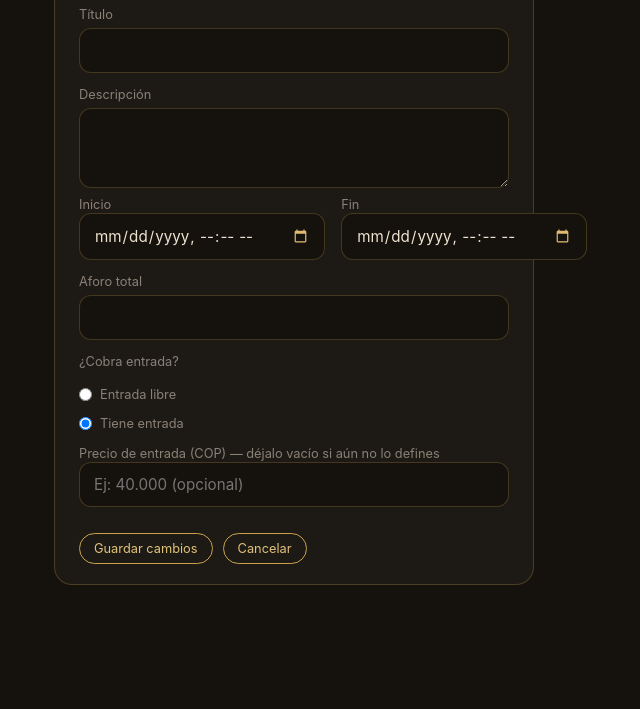
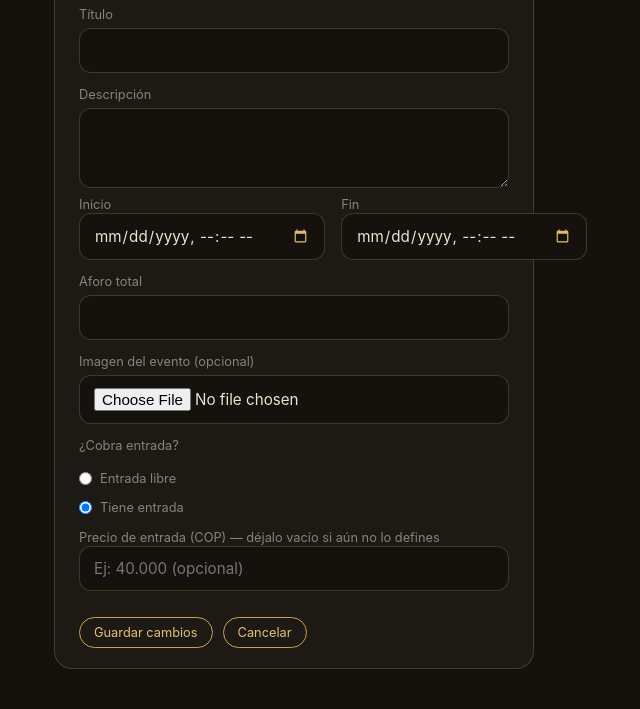
Before and after one commit to Nico752-M/Jorge-web, a Flask app: template Oracle/templates/evento_editar.html in a window 1280 px wide. Shown: the part 146-855 px from the top of the page, without its empty margins (68-708 px from the left). Before the commit the page ends 731 px from the top, so only its background shows below. Run offline with Flask 3, Linux system fonts and the light colour scheme; the template is opened without the code that fills it, so the values that code supplies are empty.

Commit message:
Agregar imagenes
Este es el primer commit en donde se busca agregar las imagenes para cada evento

```diff
--- a/Oracle/app.py
+++ b/Oracle/app.py
@@ -29,6 +29,24 @@ app.secret_key = os.environ.get("SECRET_KEY", "cambia-esto-por-algo-largo-y-alea
 # ---- Ruta oculta del panel: cámbiala antes de publicar el sitio ----
 ADMIN_PREFIX = "/panel-cr8x"
 
+# ---- Imágenes de eventos que sube el admin (opcional; si no sube ninguna se usa la foto por defecto) ----
+CARPETA_IMAGENES_EVENTOS = os.path.join(app.static_folder, "images", "eventos")
+os.makedirs(CARPETA_IMAGENES_EVENTOS, exist_ok=True)
+EXTENSIONES_IMAGEN_PERMITIDAS = {"png", "jpg", "jpeg", "webp"}
+
+
+def guardar_imagen_evento(archivo):
+    """Guarda la imagen que subió el admin para un evento (si mandó una válida)
+    y devuelve la ruta relativa para guardar en IMAGEN_URL (ej: 'images/eventos/xxxx.jpg').
+    Si no mandó archivo o la extensión no es válida, devuelve None."""
+    if not archivo or not archivo.filename:
+        return None
+    extension = archivo.filename.rsplit(".", 1)[-1].lower() if "." in archivo.filename else ""
+    if extension not in EXTENSIONES_IMAGEN_PERMITIDAS:
+        return None
+    nombre_archivo = f"{secrets.token_hex(8)}.{extension}"
+    archivo.save(os.path.join(CARPETA_IMAGENES_EVENTOS, nombre_archivo))
+    return f"images/eventos/{nombre_archivo}"
 
 def leer_entrada_desde_form(form):
     """Lee ENTRADA_ESTADO y PRECIO_ENTRADA del formulario de un evento.
@@ -335,6 +353,7 @@ def evento_nuevo():
         aforo_total = request.form["aforo_total"]
         visible_publico = 1 if request.form.get("visible_publico") == "on" else 0
         entrada_estado, precio_entrada = leer_entrada_desde_form(request.form)
+        imagen_url = guardar_imagen_evento(request.files.get("imagen"))
 
         inicio_str = f"{fecha_inicio} {hora_inicio}"
         fin_str = f"{fecha_fin} {hora_fin}"
@@ -359,11 +378,11 @@ def evento_nuevo():
 
         cur.execute(
             """INSERT INTO EVENTOS (TIPO, TITULO, DESCRIPCION, FECHA_INICIO, FECHA_FIN,
-                                     AFORO_TOTAL, AFORO_DISPONIBLE, VISIBLE_PUBLICO, ENTRADA_ESTADO, PRECIO_ENTRADA, CREADO_POR)
+                                     AFORO_TOTAL, AFORO_DISPONIBLE, VISIBLE_PUBLICO, ENTRADA_ESTADO, PRECIO_ENTRADA, IMAGEN_URL, CREADO_POR)
                VALUES ('CUPOS', :titulo, :descripcion,
                        TO_TIMESTAMP(:inicio, 'YYYY-MM-DD HH24:MI'),
                        TO_TIMESTAMP(:fin, 'YYYY-MM-DD HH24:MI'),
-                       :aforo, :aforo, :visible, :entrada_estado, :precio_entrada, :admin_id)""",
+                       :aforo, :aforo, :visible, :entrada_estado, :precio_entrada, :imagen_url, :admin_id)""",
             titulo=titulo,
             descripcion=descripcion or None,
             inicio=inicio_str,
@@ -372,6 +391,7 @@ def evento_nuevo():
             visible=visible_publico,
             entrada_estado=entrada_estado,
             precio_entrada=precio_entrada,
+            imagen_url=imagen_url,
             admin_id=session["admin_id"],
         )
         conn.commit()
@@ -395,8 +415,8 @@ def editar_evento(evento_id):
         aforo_total = int(request.form.get("aforo_total"))
         entrada_estado, precio_entrada = leer_entrada_desde_form(request.form)
 
-        cur.execute("SELECT AFORO_TOTAL, AFORO_DISPONIBLE FROM EVENTOS WHERE ID = :id", id=evento_id)
-        total_actual, disp_actual = cur.fetchone()
+        cur.execute("SELECT AFORO_TOTAL, AFORO_DISPONIBLE, IMAGEN_URL FROM EVENTOS WHERE ID = :id", id=evento_id)
+        total_actual, disp_actual, imagen_actual = cur.fetchone()
         confirmados = total_actual - disp_actual   # gente que ya tiene su cupo, no se puede tocar
 
         if aforo_total < confirmados:
@@ -404,17 +424,28 @@ def editar_evento(evento_id):
             cur.close(); conn.close()
             return redirect(url_for("editar_evento", evento_id=evento_id))
 
+        nueva_imagen = guardar_imagen_evento(request.files.get("imagen"))
+        quitar_imagen = request.form.get("quitar_imagen") == "on"
+        if nueva_imagen:
+            imagen_final = nueva_imagen
+        elif quitar_imagen:
+            imagen_final = None
+        else:
+            imagen_final = imagen_actual
+
         cur.execute(
             """UPDATE EVENTOS
                SET TITULO=:titulo, DESCRIPCION=:descripcion,
                    FECHA_INICIO=TO_TIMESTAMP(:inicio,'YYYY-MM-DD HH24:MI'),
                    FECHA_FIN=TO_TIMESTAMP(:fin,'YYYY-MM-DD HH24:MI'),
                    AFORO_TOTAL=:aforo_total, AFORO_DISPONIBLE=:aforo_disp,
-                   ENTRADA_ESTADO=:entrada_estado, PRECIO_ENTRADA=:precio_entrada
+                   ENTRADA_ESTADO=:entrada_estado, PRECIO_ENTRADA=:precio_entrada,
+                   IMAGEN_URL=:imagen_url
                WHERE ID=:id""",
             titulo=titulo, descripcion=descripcion, inicio=inicio_str, fin=fin_str,
             aforo_total=aforo_total, aforo_disp=(aforo_total - confirmados), id=evento_id,
             entrada_estado=entrada_estado, precio_entrada=precio_entrada,
+            imagen_url=imagen_final,
         )
         conn.commit()
         cur.close(); conn.close()
@@ -423,7 +454,7 @@ def editar_evento(evento_id):
 
     cur.execute(
         """SELECT ID, TITULO, DESCRIPCION, FECHA_INICIO, FECHA_FIN, AFORO_TOTAL, AFORO_DISPONIBLE,
-                  ENTRADA_ESTADO, PRECIO_ENTRADA
+                  ENTRADA_ESTADO, PRECIO_ENTRADA, IMAGEN_URL
            FROM EVENTOS WHERE ID=:id""", id=evento_id,
     )
     evento = cur.fetchone()
@@ -570,7 +601,7 @@ def eventos_publicos():
     cur = conn.cursor()
     cur.execute(
         """SELECT ID, TITULO, DESCRIPCION, FECHA_INICIO, FECHA_FIN, AFORO_TOTAL, AFORO_DISPONIBLE,
-                  ENTRADA_ESTADO, PRECIO_ENTRADA
+                  ENTRADA_ESTADO, PRECIO_ENTRADA, IMAGEN_URL
            FROM EVENTOS
            WHERE VISIBLE_PUBLICO = 1 AND ESTADO = 'ACTIVO' AND FECHA_INICIO >= SYSTIMESTAMP
            ORDER BY FECHA_INICIO"""
@@ -590,6 +621,7 @@ def eventos_publicos():
             "aforo_disponible": f[6],
             "entrada_estado": f[7],
             "precio_entrada": f[8],
+            "imagen_url": f"/{f[9]}" if f[9] else None,
         }
         for f in filas
     ]
--- a/Oracle/templates/evento_editar.html
+++ b/Oracle/templates/evento_editar.html
@@ -5,7 +5,7 @@
   <h2>Editar evento</h2>
   <p class="ayuda">Ya hay {{ evento[5] - evento[6] }} personas confirmadas — no puedes bajar el aforo total por debajo de ese número.</p>
 
-  <form method="POST" action="{{ url_for('editar_evento', evento_id=evento[0]) }}" class="form-confirmar">
+    <form method="POST" action="{{ url_for('editar_evento', evento_id=evento[0]) }}" class="form-confirmar" enctype="multipart/form-data">
     <label>Título</label>
     <input type="text" name="titulo" value="{{ evento[1] }}" required>
 
@@ -25,6 +25,16 @@
 
     <label>Aforo total</label>
     <input type="number" name="aforo_total" min="{{ evento[5] - evento[6] }}" value="{{ evento[5] }}" required>
+
+    <label>Imagen del evento (opcional)</label>
+    {% if evento[9] %}
+      <img src="/{{ evento[9] }}" alt="Imagen actual del evento" style="max-width:200px; border-radius:8px; margin:6px 0; display:block;">
+      <label class="opcion-checkbox">
+        <input type="checkbox" name="quitar_imagen">
+        Quitar esta imagen y usar la foto por defecto
+      </label>
+    {% endif %}
+    <input type="file" name="imagen" accept="image/png, image/jpeg, image/webp">
 
     <label>¿Cobra entrada?</label>
     <div class="opciones-entrada">
--- a/Oracle/templates/evento_nuevo.html
+++ b/Oracle/templates/evento_nuevo.html
@@ -6,7 +6,7 @@
   <h2>Crear evento con cupos</h2>
   <p class="ayuda">Para eventos organizados por el local (no alquileres externos — esos se confirman desde la bandeja de solicitudes).</p>
 
-  <form method="POST" class="form-confirmar">
+  <form method="POST" class="form-confirmar" enctype="multipart/form-data">
     <label for="titulo">Título del evento</label>
     <input type="text" id="titulo" name="titulo" required placeholder="Ej: Noche de jazz">
 
@@ -29,6 +29,9 @@
 
     <label for="aforo_total">Aforo total (cupos disponibles)</label>
     <input type="number" id="aforo_total" name="aforo_total" min="1" step="1" required placeholder="Ej: 60">
+
+    <label for="imagen">Imagen del evento (opcional — si no subes ninguna, se usa la foto del auditorio por defecto)</label>
+    <input type="file" id="imagen" name="imagen" accept="image/png, image/jpeg, image/webp">
 
     <label>¿Cobra entrada?</label>
     <div class="opciones-entrada">
```
Also changed, not shown: public/index.html (+36 -5 lines).
